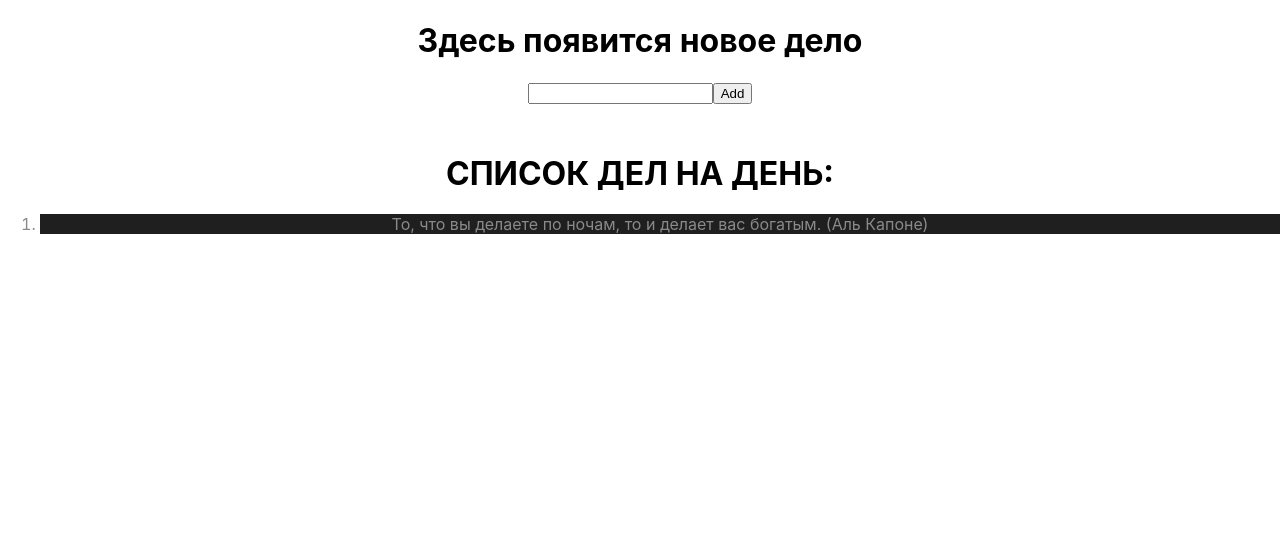
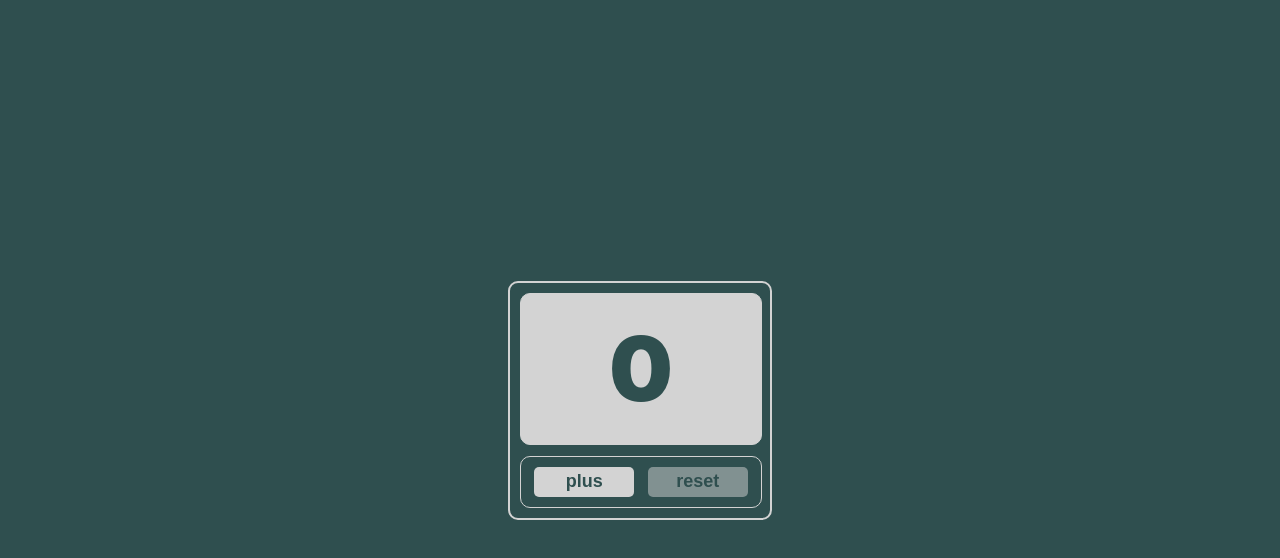
Before and after one commit to dnisaev/homework-front-main, a React (Create React App) app: page / in a window 1280 px wide. Shown: the top 558 px of the page. Built offline with nearby package versions, Linux system fonts and the light colour scheme.

Commit message:
add sprint1 week4 - TestTask

```diff
--- a/src/App.tsx
+++ b/src/App.tsx
@@ -1,8 +1,9 @@
 import './App.css';
-import { HW1 } from './HW/1/HW1';
-import { HW2 } from './HW/2/HW2';
-import { HW3 } from './HW/3/HW3';
-import { HW4 } from './HW/4/HW4';
+import {HW1} from './HW/1/HW1';
+import {HW2} from './HW/2/HW2';
+import {HW3} from './HW/3/HW3';
+import {HW4} from './HW/4/HW4';
+import {TestTask} from "./HW/TestTask/TestTask";
 
 function App() {
     return (
@@ -10,7 +11,8 @@ function App() {
             {/*<HW1 />*/}
             {/*<HW2 />*/}
             {/*<HW3 />*/}
-      <HW4 />
+            {/*<HW4 />*/}
+            <TestTask/>
         </div>
     );
 }
--- /dev/null
+++ b/src/HW/TestTask/Button/Button.module.css
@@ -0,0 +1,25 @@
+.button {
+    height: 30px;
+    min-width: 100px;
+    border: none;
+    border-radius: 5px;
+    background-color: lightgrey;
+
+    color: darkslategrey;
+    font-size: 18px;
+    font-weight: 900;
+}
+
+.buttonStop {
+    height: 30px;
+    min-width: 100px;
+    border: none;
+    border-radius: 5px;
+    background-color: lightgrey;
+
+    color: darkslategrey;
+    font-size: 18px;
+    font-weight: 900;
+
+    opacity: 50%;
+}
--- /dev/null
+++ b/src/HW/TestTask/Button/Button.tsx
@@ -0,0 +1,24 @@
+import React from "react";
+import s from './Button.module.css';
+
+type ButtonPropsType = {
+    name: string
+    onChange?: () => void
+    isActive?: boolean
+}
+
+export const Button = (props: ButtonPropsType) => {
+
+    const isButtonWork = () => {
+        return props.isActive ? undefined : props.onChange
+    }
+
+    return (
+        <button className={props.isActive ? s.buttonStop : s.button}
+                onClick={isButtonWork()}>
+            <span>
+                {props.name}
+            </span>
+        </button>
+    )
+}
--- /dev/null
+++ b/src/HW/TestTask/TestTask.module.css
@@ -0,0 +1,55 @@
+.mainWrapper {
+    width: 100%;
+    min-width: 300px;
+    height: 100vh;
+    background-color: darkslategrey;
+
+    display: flex;
+    align-items: center;
+    justify-content: center;
+}
+
+.counterMain {
+    width: 240px;
+    height: 215px;
+    border: 2px solid lightgrey;
+    border-radius: 10px;
+    padding: 10px;
+
+    display: flex;
+    flex-direction: column;
+    justify-content: space-between;
+}
+
+.counterSum {
+    width: 100%;
+    height: 150px;
+    border: solid 1px lightgrey;
+    border-radius: 10px;
+    background-color: lightgrey;
+
+    color: darkslategrey;
+    font-size: 90px;
+    font-weight: 900;
+
+    display: flex;
+    align-items: center;
+    justify-content: center;
+}
+
+.counterSumStop {
+    color: #e10000;
+    font-size: 120px;
+    font-weight: 900;
+}
+
+.buttonWrapper {
+    width: 100%;
+    height: 50px;
+    border: solid 1px lightgrey;
+    border-radius: 10px;
+
+    display: flex;
+    justify-content: space-evenly;
+    align-items: center;
+}
--- /dev/null
+++ b/src/HW/TestTask/TestTask.tsx
@@ -0,0 +1,33 @@
+import React, {useState} from 'react';
+import s from './TestTask.module.css';
+import {Button} from "./Button/Button";
+
+
+export const TestTask = () => {
+
+    let [sum, setSum] = useState<number>(0);
+
+    const inc = () => setSum(sum += 1);
+    const reset = () => setSum(0);
+    const isNumStop = sum > 5;
+
+    return (
+        <div className={s.mainWrapper}>
+            <div className={s.counterMain}>
+                <div className={s.counterSum}>
+                    <span className={isNumStop ? s.counterSumStop : ''}>
+                        {sum}
+                    </span>
+                </div>
+                <div className={s.buttonWrapper}>
+                    <Button name={'plus'}
+                            onChange={inc}
+                            isActive={isNumStop}/>
+                    <Button name={'reset'}
+                            onChange={reset}
+                            isActive={!isNumStop}/>
+                </div>
+            </div>
+        </div>
+    );
+};
```
Lines whose indentation alone changed are shown as unchanged.
